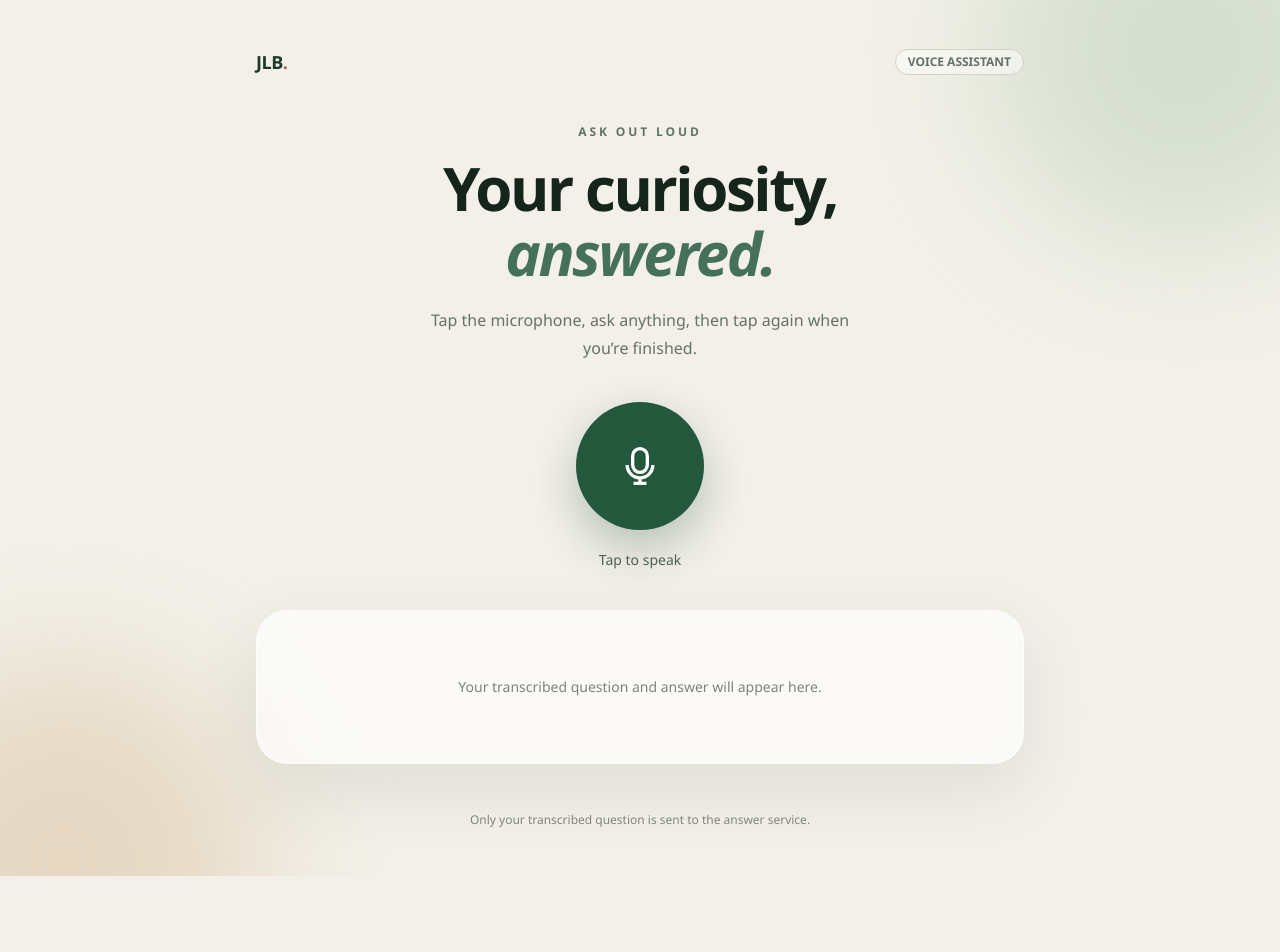
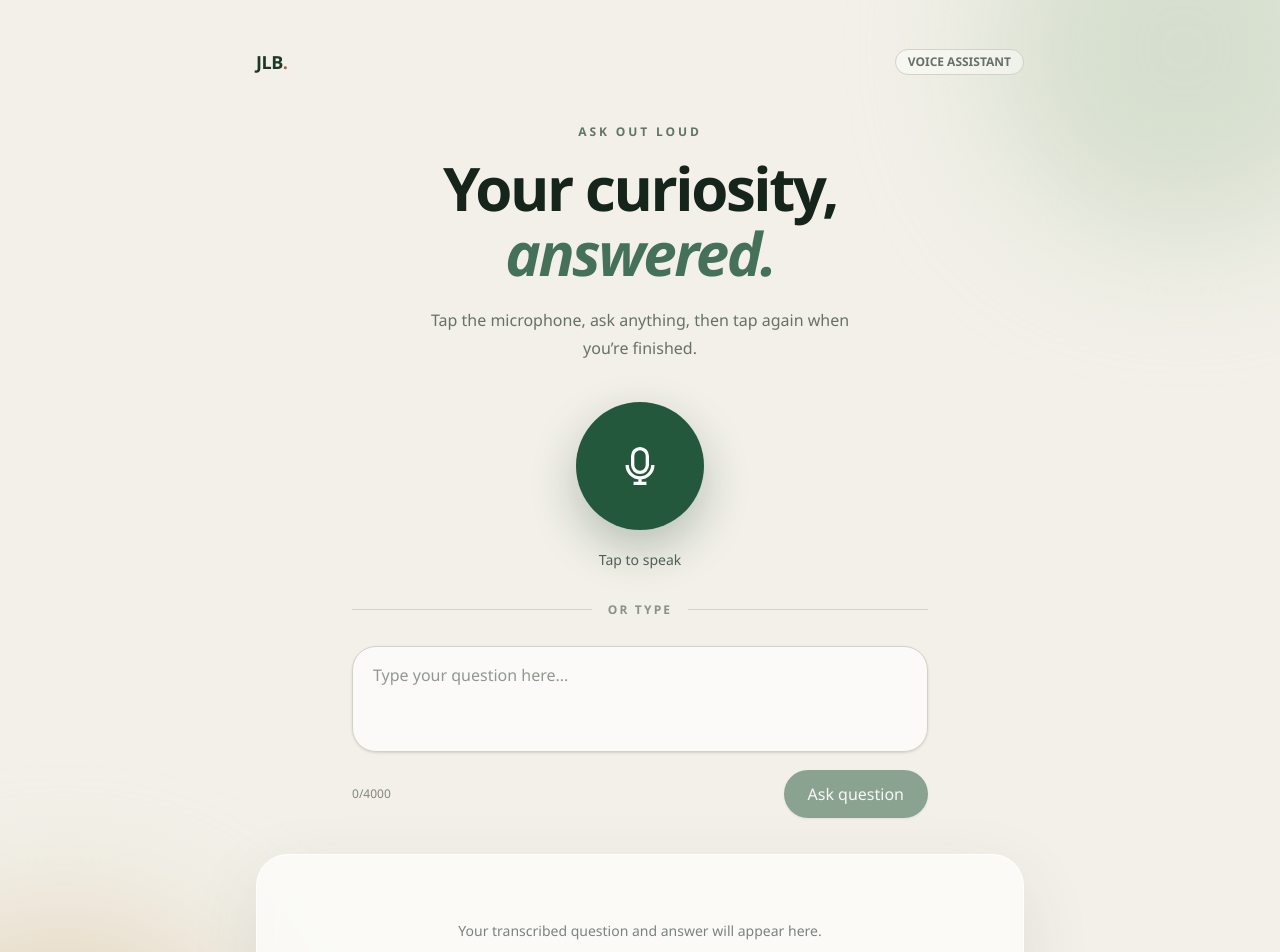
Before and after one commit to Jlbspyder/voice-text-app, a React (Vite) app: page / in a window 1280 px wide. Shown: the top 952 px of the page. Before the commit the page ends 876 px from the top, so only its background shows below. Built offline with nearby package versions, Linux system fonts and the light colour scheme.

Commit message:
Add typed question input

```diff
--- a/src/pages/AskPage.tsx
+++ b/src/pages/AskPage.tsx
@@ -1,4 +1,4 @@
-import { useCallback, useState } from 'react'
+import { useCallback, useState, type SubmitEvent } from 'react'
 import { Answer } from '../components/Answer/Answer'
 import { LoadingIndicator } from '../components/LoadingIndicator/LoadingIndicator'
 import { Transcript } from '../components/Transcript/Transcript'
@@ -9,8 +9,10 @@ import { askWithText } from '../services/voice.service'
 export function AskPage() {
   const [question, setQuestion] = useState('')
   const [answer, setAnswer] = useState('')
+  const [typedQuestion, setTypedQuestion] = useState('')
   const [isLoading, setIsLoading] = useState(false)
   const [requestError, setRequestError] = useState<string | null>(null)
+
   const submitQuestion = useCallback(async (transcript: string) => {
     setIsLoading(true); setRequestError(null); setQuestion(''); setAnswer('')
     try { const result = await askWithText(transcript); setQuestion(result.question); setAnswer(result.answer) }
@@ -18,10 +20,19 @@ export function AskPage() {
     finally { setIsLoading(false) }
   }, [])
   const { isRecording, startRecording, stopRecording, error: recorderError } = useSpeechRecognition(submitQuestion)
+
   const beginRecording = useCallback(() => {
     setRequestError(null)
     startRecording()
   }, [startRecording])
+
+  const submitTypedQuestion = useCallback((event: SubmitEvent<HTMLFormElement>) => {
+    event.preventDefault()
+    const questionToSubmit = typedQuestion.trim()
+    if (!questionToSubmit || isLoading || isRecording) return
+    void submitQuestion(questionToSubmit)
+  }, [isLoading, isRecording, submitQuestion, typedQuestion])
+
   const hasResult = Boolean(question && answer)
   const error = recorderError ?? requestError
 
@@ -36,6 +47,24 @@ export function AskPage() {
           <p className="mt-5 max-w-md leading-7 text-[#667169]">Tap the microphone, ask anything, then tap again when you’re finished.</p>
           <div className="mt-10"><VoiceButton isRecording={isRecording} isLoading={isLoading} onStart={beginRecording} onStop={stopRecording} /></div>
           <p className="mt-5 min-h-6 text-sm font-medium text-[#526159]">{isRecording ? 'Recording — tap to finish' : isLoading ? 'Thinking…' : 'Tap to speak'}</p>
+          <div className="my-7 flex w-full max-w-xl items-center gap-4 text-xs font-bold uppercase tracking-[.18em] text-[#8a918b] before:h-px before:flex-1 before:bg-[#d5d3ca] after:h-px after:flex-1 after:bg-[#d5d3ca]">or type</div>
+          <form className="w-full max-w-xl" onSubmit={submitTypedQuestion}>
+            <label htmlFor="typed-question" className="sr-only">Type your question</label>
+            <textarea
+              id="typed-question"
+              value={typedQuestion}
+              onChange={(event) => setTypedQuestion(event.target.value)}
+              maxLength={4000}
+              rows={3}
+              disabled={isLoading || isRecording}
+              placeholder="Type your question here..."
+              className="w-full resize-none rounded-3xl border border-[#d4d1c6] bg-white/70 px-5 py-4 text-left text-[#18271e] shadow-sm outline-none transition placeholder:text-[#929890] focus:border-[#6f927c] focus:ring-4 focus:ring-[#b9d0c0]/40 disabled:cursor-not-allowed disabled:opacity-60"
+            />
+            <div className="mt-3 flex items-center justify-between gap-4">
+              <span className="text-xs text-[#81877f]">{typedQuestion.length}/4000</span>
+              <button type="submit" disabled={!typedQuestion.trim() || isLoading || isRecording} className="rounded-full bg-[#24583c] px-6 py-3 text-sm font-bold text-white shadow-sm transition hover:bg-[#1b4931] focus-visible:outline-4 focus-visible:outline-offset-2 focus-visible:outline-[#91b89e] disabled:cursor-not-allowed disabled:opacity-50">Ask question</button>
+            </div>
+          </form>
           <div className="mt-9 w-full rounded-4xl border border-white/80 bg-white/65 p-6 text-left shadow-[0_24px_70px_rgba(57,67,59,.10)] backdrop-blur-md sm:p-9">
             {isLoading && <LoadingIndicator />}
             {!isLoading && hasResult && <><Transcript question={question} /><Answer answer={answer} /></>}
@@ -43,7 +72,7 @@ export function AskPage() {
             {error && !isLoading && <div role="alert" className="rounded-2xl border border-[#e8b9ad] bg-[#fff2ed] px-5 py-4 text-sm leading-6 text-[#8b3e31]">{error}</div>}
           </div>
         </section>
-        <footer className="text-center text-xs text-[#81877f]">Only your transcribed question is sent to the answer service.</footer>
+        <footer className="text-center text-xs text-[#81877f]">Only your question is sent to the answer service.</footer>
       </div>
     </main>
   )
```
